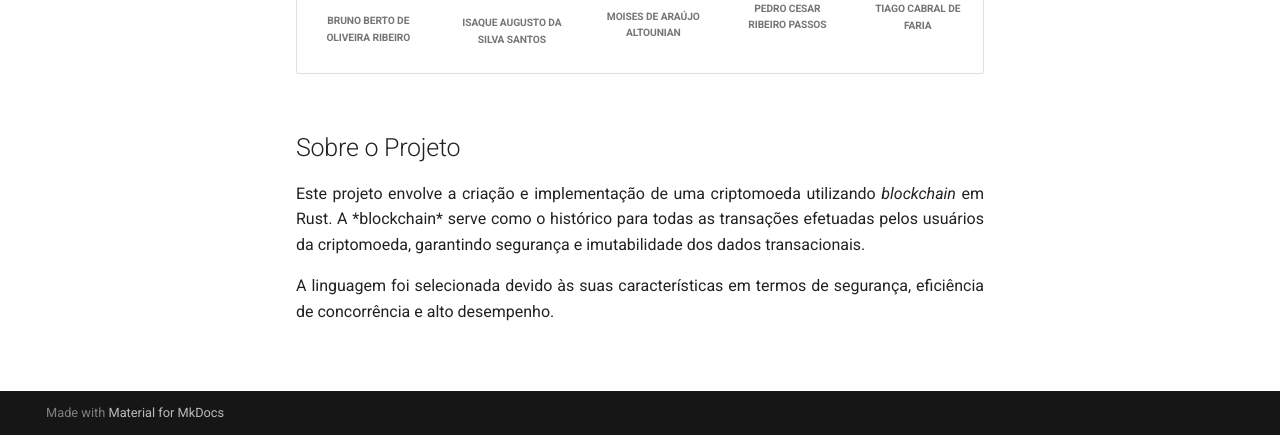
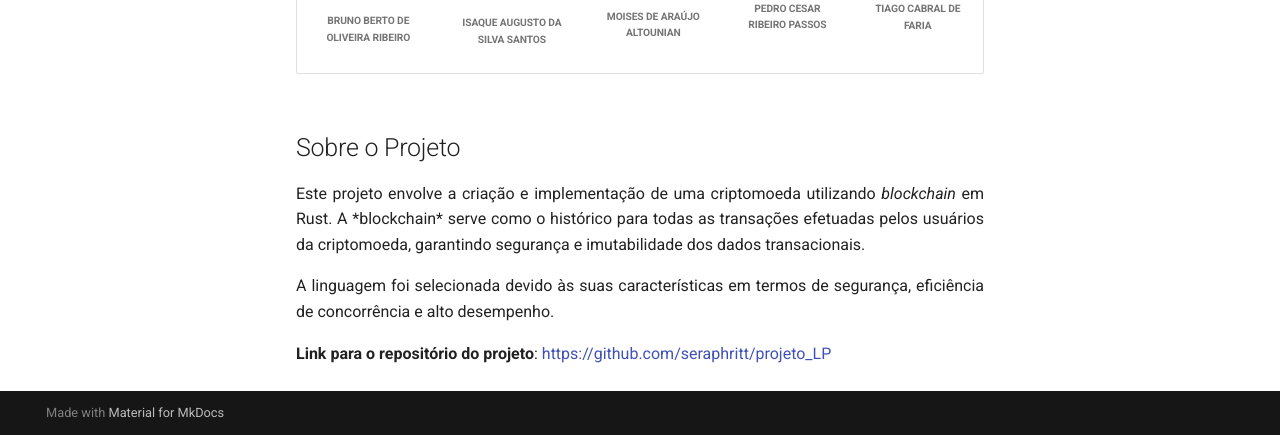
Before and after one commit to seraphritt/projeto_LP, an MkDocs documentation site: the page built from docs/index.md, in a window 1280 px wide and 972 px high, cut to the strip 537-972 px from the top of the window. Built offline with MkDocs 1.6.1 and Material for MkDocs 9.7.7, drawn with Linux system fonts in a browser that asks for light colours.

Commit message:
Update index.md

```diff
--- a/docs/index.md
+++ b/docs/index.md
@@ -54,3 +54,5 @@ Este projeto envolve a criação e implementação de uma criptomoeda utilizando
 <div style="text-align: justify; margin-bottom: 1em;">
 A linguagem foi selecionada devido às suas características em termos de segurança, eficiência de concorrência e alto desempenho.
 </div>
+
+**Link para o repositório do projeto**: [https://github.com/seraphritt/projeto_LP](github.com/seraphritt/projeto_LP)
```
